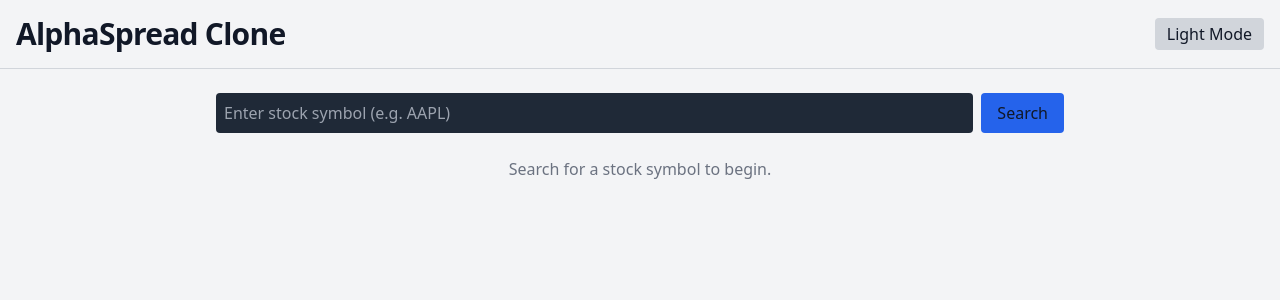
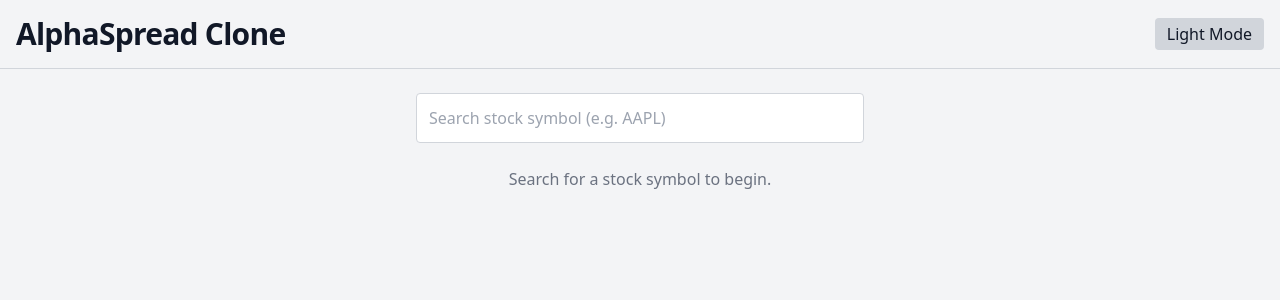
Before and after one commit to iKhalid87/alphaspread-clone, a React (Vite) app: page / in a window 1280 px wide. Shown: the top 300 px of the page. Built offline with nearby package versions, Linux system fonts and the light colour scheme.

Commit message:
Update SearchBar.jsx

```diff
--- a/src/components/SearchBar.jsx
+++ b/src/components/SearchBar.jsx
@@ -1,44 +1,45 @@
+// src/components/SearchBar.jsx
 import React, { useState, useEffect } from 'react';
 
-const popularSymbols = ['AAPL', 'MSFT', 'GOOGL', 'AMZN', 'TSLA'];
+const staticSuggestions = ['AAPL', 'MSFT', 'GOOGL', 'AMZN', 'TSLA', 'NVDA', 'META', 'NFLX'];
 
 export default function SearchBar({ onSelectSymbol }) {
   const [input, setInput] = useState('');
   const [suggestions, setSuggestions] = useState([]);
 
   useEffect(() => {
-    if (!input) return setSuggestions([]);
-    const filtered = popularSymbols.filter(sym =>
+    if (!input.trim()) return setSuggestions([]);
+    const filtered = staticSuggestions.filter((sym) =>
       sym.toLowerCase().startsWith(input.toLowerCase())
     );
     setSuggestions(filtered);
   }, [input]);
 
-  const handleSearch = (symbol) => {
-    onSelectSymbol(symbol || input.trim().toUpperCase());
+  const handleSelect = (sym) => {
+    onSelectSymbol(sym);
+    setInput(sym);
     setSuggestions([]);
   };
 
   return (
-    <div className="relative mb-4">
-      <div className="flex gap-2">
-        <input
-          className="bg-gray-800 p-2 rounded w-full"
-          placeholder="Enter stock symbol (e.g. AAPL)"
-          value={input}
-          onChange={(e) => setInput(e.target.value)}
-        />
-        <button className="bg-blue-600 px-4 py-2 rounded" onClick={() => handleSearch()}>
-          Search
-        </button>
-      </div>
+    <div className="relative max-w-md mx-auto">
+      <input
+        type="text"
+        className="w-full p-3 rounded border border-gray-300 dark:border-gray-600 bg-white dark:bg-gray-700 text-gray-900 dark:text-gray-100"
+        placeholder="Search stock symbol (e.g. AAPL)"
+        value={input}
+        onChange={(e) => setInput(e.target.value.toUpperCase())}
+        onKeyDown={(e) => {
+          if (e.key === 'Enter' && input.trim()) handleSelect(input.trim());
+        }}
+      />
       {suggestions.length > 0 && (
-        <ul className="absolute bg-gray-700 w-full rounded mt-1 z-10">
-          {suggestions.map(sym => (
+        <ul className="absolute z-20 w-full bg-white dark:bg-gray-700 border border-gray-300 dark:border-gray-600 rounded mt-1 max-h-40 overflow-auto shadow-lg">
+          {suggestions.map((sym) => (
             <li
               key={sym}
-              className="p-2 hover:bg-gray-600 cursor-pointer"
-              onClick={() => handleSearch(sym)}
+              className="px-3 py-2 hover:bg-gray-200 dark:hover:bg-gray-600 cursor-pointer"
+              onClick={() => handleSelect(sym)}
             >
               {sym}
             </li>
```
